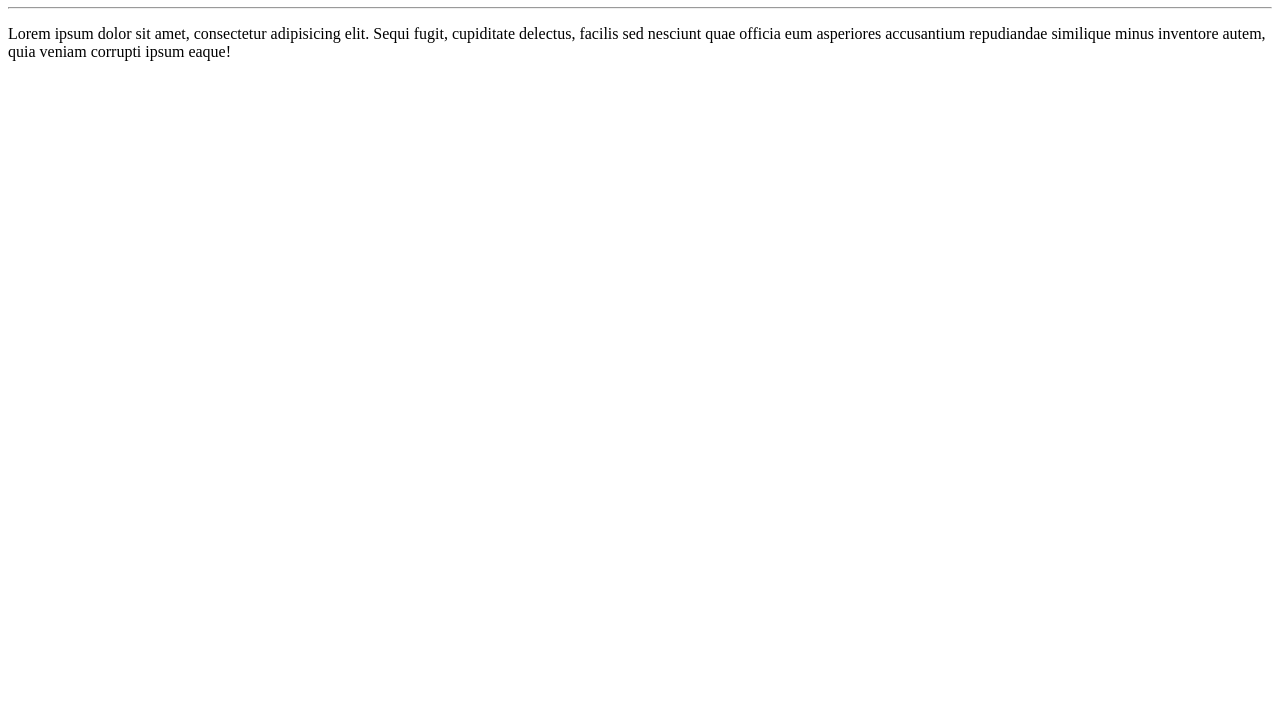
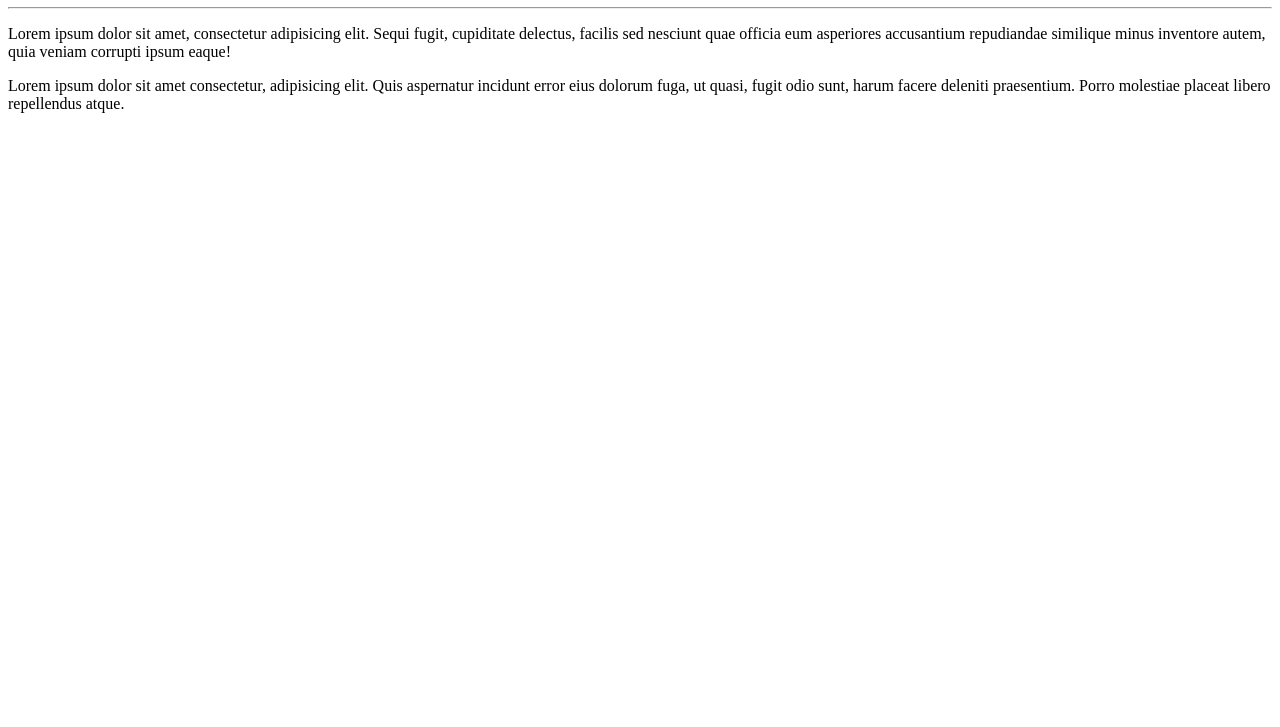
Before and after one commit to Tcharles97/Ola-Mundo, a plain HTML site: page index.html in a window 1280 px wide. Shown: the part 73-800 px from the top of the page. Drawn offline with Linux system fonts and the light colour scheme.

Commit message:
Adicionei um paragrafo

```diff
--- a/index.html
+++ b/index.html
@@ -9,5 +9,6 @@
     <h1>Olá Mundo!</h1>
     <hr>
     <p>Lorem ipsum dolor sit amet, consectetur adipisicing elit. Sequi fugit, cupiditate delectus, facilis sed nesciunt quae officia eum asperiores accusantium repudiandae similique minus inventore autem, quia veniam corrupti ipsum eaque!</p>
+    <p>Lorem ipsum dolor sit amet consectetur, adipisicing elit. Quis aspernatur incidunt error eius dolorum fuga, ut quasi, fugit odio sunt, harum facere deleniti praesentium. Porro molestiae placeat libero repellendus atque.</p>
 </body>
 </html>
```
